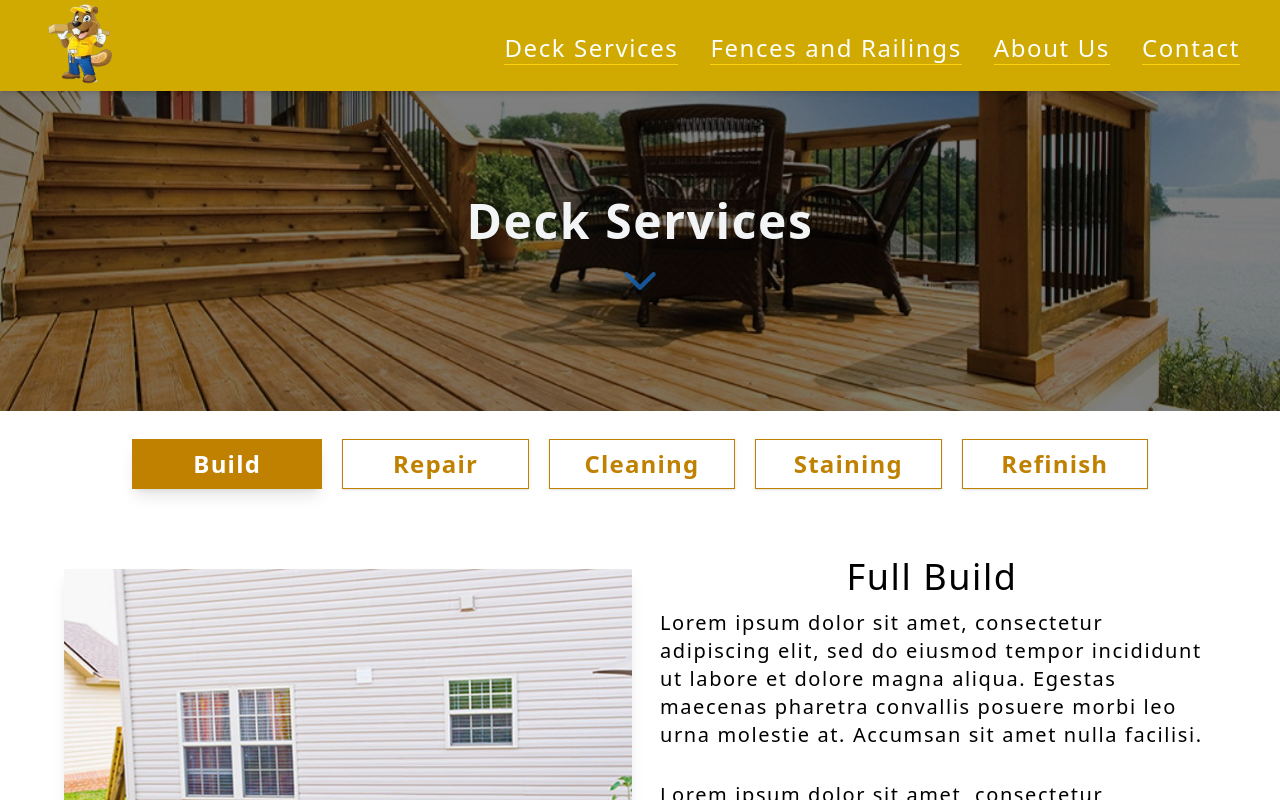
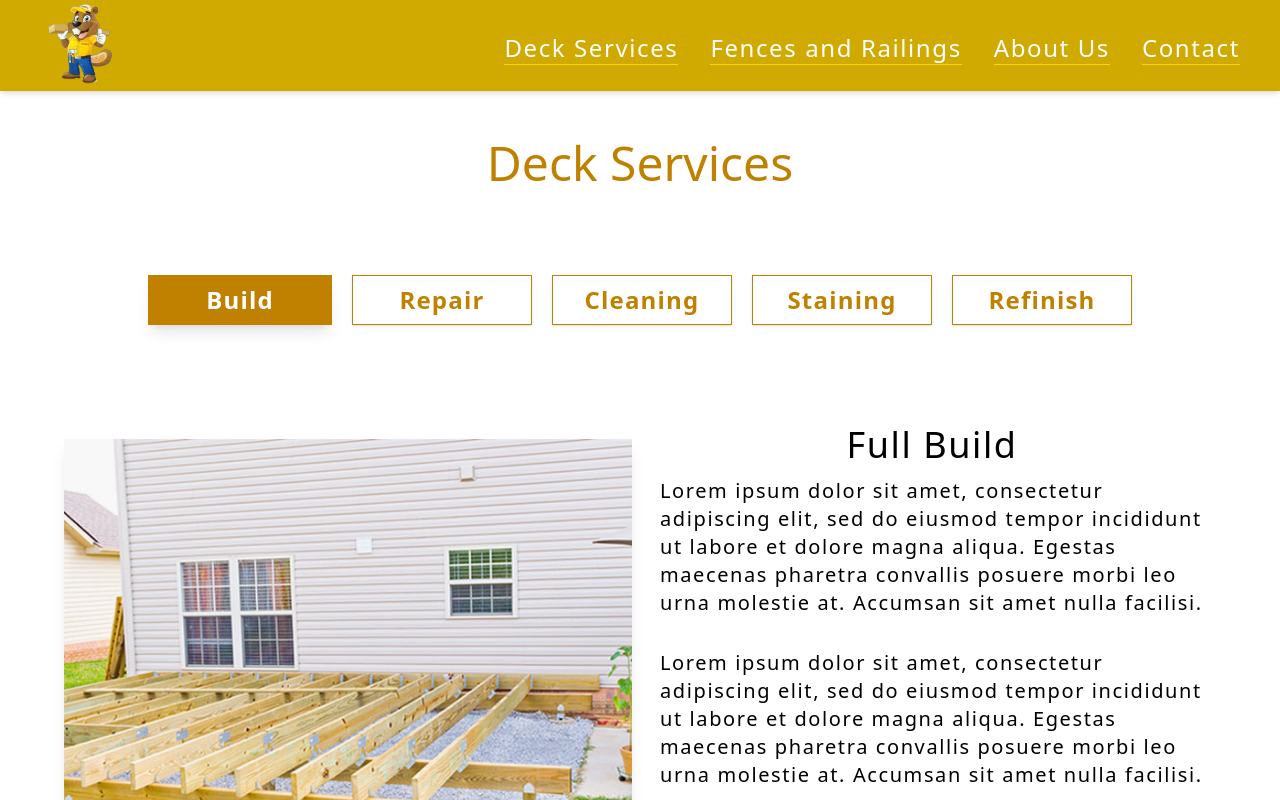
Before and after one commit to latz09/stumpys-decks, a Next.js app: page /deck-services in a window 1280 px wide. Shown: the top 800 px of the page. Built offline with nearby package versions, Linux system fonts and the light colour scheme.

Commit message:
sticky nav for services

```diff
--- a/components/layout/heros/DeckServicePageHero.js
+++ b/components/layout/heros/DeckServicePageHero.js
@@ -3,13 +3,13 @@ import deck from '../../../public/images/heros/servicespage.jpg';
 import { IoIosArrowDown } from 'react-icons/io';
 const DeckServicePageHero = () => {
 	return (
-		<div className='relative w-full h-[40vh]'>
+		<div className='relative w-full h-[90vh]'>
 			<Image
 				src={deck}
 				alt=''
 				layout='fill'
 				objectFit='cover'
-				objectPosition='center'
+				objectPosition='left'
 				placeholder='blur'
 			/>
 
--- a/components/services/decks/ServiceDisplay.js
+++ b/components/services/decks/ServiceDisplay.js
@@ -4,7 +4,7 @@ import ButtonLink from '../../utils/ButtonLink';
 const ServiceDisplay = ({ services }) => {
 
 	return (
-		<div className='grid gap-4 md:grid-cols-2 max-w-6xl mx-auto my-14'>
+		<div className='grid gap-4 md:grid-cols-2 max-w-6xl mx-auto py-12'>
 			<div className='grid items-center '>
 				<div className="grid items-center shadow-lg">
 					<Image
@@ -18,7 +18,7 @@ const ServiceDisplay = ({ services }) => {
 				<h1 className='text-center text-4xl py-3'>{services[0].title}</h1>
 				<div className='px-3 lg:text-xl'>{services[0].description}</div>
 				<div className='px-3 lg:text-xl mt-4 lg:mt-8'>{services[0].description}</div>
-				<div className='text-white mt-8 grid justify-center'>
+				<div className='text-white mt-8 grid justify-center text-xl'>
 					<ButtonLink to={'/contact-us'} title='Request a quote' />
 				</div>
 			</div>
--- a/components/services/decks/ToggleServices.js
+++ b/components/services/decks/ToggleServices.js
@@ -23,8 +23,8 @@ const ToggleServices = ({ setToggle, toggle }) => {
 	];
 
 	return (
-		<div className='max-w-5xl mx-auto '>
-			<div className='grid grid-cols-5 gap-4 justify-evenly items-center my-7 space-x-1 mx-1'>
+		<div className='max-w-5xl mx-auto sticky top-8 z-10'>
+			<div className='grid grid-cols-3 md:grid-cols-5 gap-4 justify-evenly items-center my-6 space-x-1 mx-1 bg-white bg-opacity-70 p-4'>
 				{toggleButtons.map((button) => (
 					<button
 						key={button.toggleName}
--- a/pages/deck-services.js
+++ b/pages/deck-services.js
@@ -15,7 +15,8 @@ const DeckServices = () => {
 
 	return (
 		<>
-			<DeckServicePageHero />
+			{/* <DeckServicePageHero /> */}
+            <h1 className="text-center text-orange  text-5xl py-12">Deck Services</h1>
 			<ToggleServices setToggle={setToggle} toggle={toggle} />
             <ServiceDisplay services={services.filter(service => service.category === data)} />
 
--- a/styles/globals.css
+++ b/styles/globals.css
@@ -15,7 +15,7 @@
 		@apply text-black font-bold tracking-wide focus:ring-1 focus:ring-orange border border-orange;
 	}
 	.btn-toggle {
-		@apply px-4 py-2 border border-orange text-lg md:text-2xl  text-orange font-bold  tracking-wider shadow hover:shadow-lg  hover:bg-orange hover:text-white transition duration-700;
+		@apply py-1 md:py-2 border bg-white border-orange text-lg md:text-2xl  text-orange font-bold  tracking-wider shadow hover:shadow-lg  hover:bg-orange hover:text-white transition duration-700;
 	}
 	.btn-toggle-active {
 		@apply bg-orange text-white shadow-lg transition duration-700;
```
